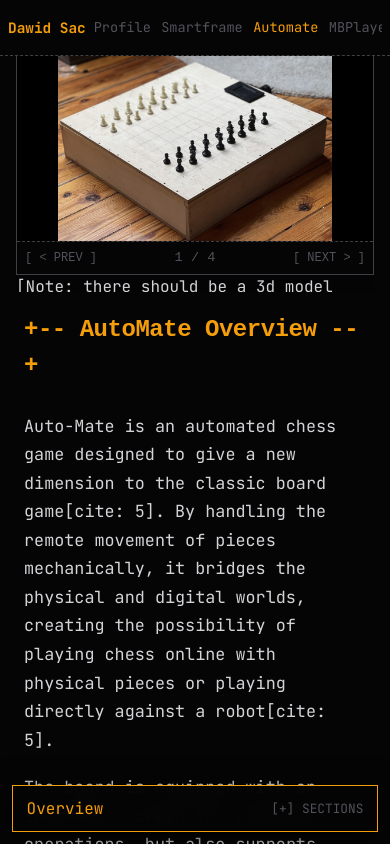
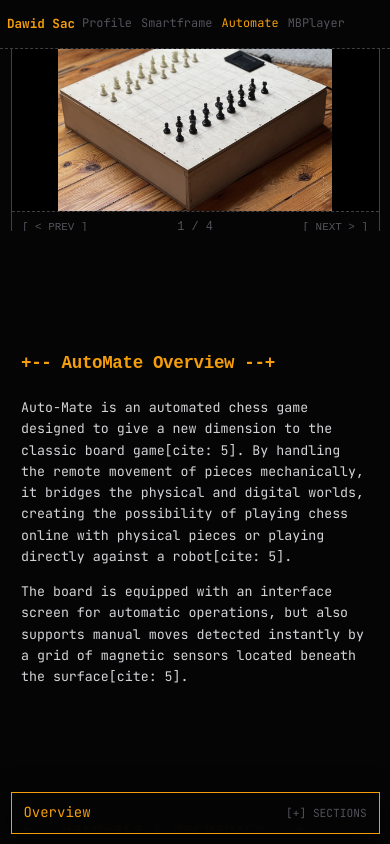
Before and after one commit to DawidSac24/portfolio, a React (Vite) app: page /automate in a window 390 px wide. Built offline with nearby package versions, Linux system fonts and the light colour scheme; a small style sheet from the web is missing.

Commit message:
refactor: mobile device related tweaks

```diff
--- a/src/components/ui/Gallery.module.css
+++ b/src/components/ui/Gallery.module.css
@@ -71,8 +71,8 @@
   .galleryHeader {
     min-width: 0;
     gap: 0.5rem;
-    padding: 0.35rem 0.5rem;
-    font-size: 0.7rem;
+    padding: 0.5rem 0.75rem;
+    font-size: 0.72rem;
   }
 
   .galleryHeader span {
@@ -91,7 +91,7 @@
   }
 
   .galleryControls {
-    padding: 0.35rem 0.5rem;
-    font-size: 0.75rem;
+    padding: 0.5rem 0.75rem;
+    font-size: 0.78rem;
   }
 }
--- a/src/components/ui/ui.module.css
+++ b/src/components/ui/ui.module.css
@@ -82,3 +82,13 @@
   width: 100%;
   box-sizing: border-box;
 }
+
+@media (max-width: 768px) {
+  .Body {
+    padding: 1rem;
+  }
+
+  .Card {
+    margin-bottom: 1.5rem;
+  }
+}
--- a/src/engine/exhibits/profile/saturn.exhibit.ts
+++ b/src/engine/exhibits/profile/saturn.exhibit.ts
@@ -7,7 +7,7 @@
   public constructor(
     sourceUrl: string,
     rawAsset: unknown,
-    desiredSize: number = 4,
+    desiredSize: number = 5,
   ) {
     const saturnMesh = ((rawAsset as { scene?: THREE.Object3D }).scene ||
       rawAsset) as THREE.Object3D;
@@ -40,10 +40,10 @@
 
     this.group.add(saturnMesh);
 
-    const ambientLight = new THREE.AmbientLight(0xffffff, 0.35);
-    const keyLight = new THREE.DirectionalLight(0xffffff, 1.2);
+    const ambientLight = new THREE.AmbientLight(0xffffff, 0.45);
+    const keyLight = new THREE.DirectionalLight(0xffffff, 1.45);
     keyLight.position.set(5, 8, 5);
-    const fillLight = new THREE.DirectionalLight(0xffffff, 0.4);
+    const fillLight = new THREE.DirectionalLight(0xffffff, 0.5);
     fillLight.position.set(-5, -6, 3);
 
     this.group.add(ambientLight, keyLight, fillLight);
--- a/src/index.css
+++ b/src/index.css
@@ -67,6 +67,12 @@
 
 @media (max-width: 768px) {
   html {
-    font-size: 16px;
+    font-size: 15px;
   }
 }
+
+@media (max-width: 420px) {
+  html {
+    font-size: 14px;
+  }
+}
--- a/src/pages/Profile/components/ResumeEntry.module.css
+++ b/src/pages/Profile/components/ResumeEntry.module.css
@@ -40,3 +40,31 @@
   padding-left: 1.1rem;
   margin: 0;
 }
+
+@media (max-width: 768px) {
+  .resumeRow {
+    flex-wrap: wrap;
+    gap: 0.2rem 0.75rem;
+    margin-bottom: 0.35rem;
+  }
+
+  .resumeTitle {
+    font-size: 0.95rem;
+  }
+
+  .resumeDate,
+  .resumeLocation {
+    font-size: 0.78rem;
+  }
+
+  .resumeSubtitle {
+    font-size: 0.85rem;
+    line-height: 1.5;
+  }
+
+  .resumeDetails {
+    margin-top: 0.65rem;
+    font-size: 0.82rem;
+    line-height: 1.55;
+  }
+}
--- a/src/pages/Profile/sections/MyProjectsSection.module.css
+++ b/src/pages/Profile/sections/MyProjectsSection.module.css
@@ -92,18 +92,25 @@
 
 @media (max-width: 768px) {
   .container {
-    gap: 0.75rem;
+    gap: 1.25rem;
   }
 
   .projectCard {
-    gap: 0.5rem;
+    gap: 0.75rem;
+    padding: 1rem;
   }
 
   .projectHeading h3 {
-    font-size: 1rem;
+    font-size: 0.95rem;
   }
 
   .description {
-    font-size: 0.85rem;
+    font-size: 0.8rem;
+    line-height: 1.6;
+  }
+
+  .skills {
+    gap: 0.5rem 0.85rem;
+    padding-top: 0.25rem;
   }
 }
--- a/src/pages/Profile/sections/OverviewSection.tsx
+++ b/src/pages/Profile/sections/OverviewSection.tsx
@@ -1,3 +1,4 @@
+import { useEffect, useState } from "react";
 import { LinkBadge } from "../../../components/ui/Badge";
 import { Viewport3D } from "../../../components/ui/ViewPort3D";
 import { ExhibitBuilder } from "../../../engine/builders/exhibit.builder";
@@ -9,6 +10,26 @@
 import uiStyles from "../../../components/ui/ui.module.css";
 
 function OverviewSection() {
+  const [portraitWidth, setPortraitWidth] = useState(() =>
+    window.matchMedia("(max-width: 768px)").matches ? 10 : 8,
+  );
+  const [asciiCharSize, setAsciiCharSize] = useState(() =>
+    window.matchMedia("(max-width: 768px)").matches ? 3 : 6,
+  );
+
+  useEffect(() => {
+    const mobileViewport = window.matchMedia("(max-width: 768px)");
+    const updatePortraitWidth = (event: MediaQueryListEvent) => {
+      setPortraitWidth(event.matches ? 5.5 : 8);
+      setAsciiCharSize(event.matches ? 3 : 6);
+    };
+
+    mobileViewport.addEventListener("change", updatePortraitWidth);
+    return () => {
+      mobileViewport.removeEventListener("change", updatePortraitWidth);
+    };
+  }, []);
+
   return (
     <section id="overview" className={styles.snapSection}>
       <div
@@ -57,9 +78,9 @@
 
         <div className={styles.viewportWrapper}>
           <Viewport3D
-            sceneId="profile-portrait"
+            sceneId={`profile-portrait-${portraitWidth}-${asciiCharSize}`}
             buildFn={async () => {
-              const width = 8;
+              const width = portraitWidth;
               const height = width * 1.28536880290206;
               const profilePic = await new ExhibitBuilder(
                 "/profile-no-bg.png",
@@ -69,7 +90,7 @@
 
               return new Scene().addExhibit(profilePic).addEffect(
                 new ColoredAsciiEffect({
-                  charSize: 6.0,
+                  charSize: asciiCharSize,
                   hoverRadius: 0.2,
                 }),
               );
--- a/src/pages/Profile/sections/PortfolioSection.tsx
+++ b/src/pages/Profile/sections/PortfolioSection.tsx
@@ -1,4 +1,5 @@
 // PortfolioSection.tsx
+import { useEffect, useState } from "react";
 import { Viewport3D } from "../../../components/ui/ViewPort3D";
 import { ExhibitBuilder } from "../../../engine/builders/exhibit.builder";
 import { ColoredAsciiEffect } from "../../../engine/modifiers/passes/ascii.effect";
@@ -7,6 +8,26 @@
 import styles from "../../layouts/PageLayout.module.css";
 
 function PortfolioSection() {
+  const [saturnSize, setSaturnSize] = useState(() =>
+    window.matchMedia("(max-width: 768px)").matches ? 5 : 7,
+  );
+  const [asciiCharSize, setAsciiCharSize] = useState(() =>
+    window.matchMedia("(max-width: 768px)").matches ? 3 : 6,
+  );
+
+  useEffect(() => {
+    const mobileViewport = window.matchMedia("(max-width: 768px)");
+    const updateSaturnSize = (event: MediaQueryListEvent) => {
+      setSaturnSize(event.matches ? 5 : 7);
+      setAsciiCharSize(event.matches ? 3 : 6);
+    };
+
+    mobileViewport.addEventListener("change", updateSaturnSize);
+    return () => {
+      mobileViewport.removeEventListener("change", updateSaturnSize);
+    };
+  }, []);
+
   return (
     <section id="portfolio" className={styles.snapSection}>
       <div
@@ -23,17 +44,17 @@
       >
         <div className={styles.viewportWrapper}>
           <Viewport3D
-            sceneId="profile-saturn"
+            sceneId={`profile-saturn-${saturnSize}-${asciiCharSize}`}
             buildFn={async () => {
               const saturn = await new ExhibitBuilder(
                 "/models/imports/saturn_-_ringed_planet/scene.gltf",
                 SaturnModel,
-                7,
+                saturnSize,
               ).build();
 
               const scene = new Scene().addExhibit(saturn).addEffect(
                 new ColoredAsciiEffect({
-                  charSize: 6.0,
+                  charSize: asciiCharSize,
                   hoverRadius: 0.2,
                 }),
               );
--- a/src/pages/layouts/PageLayout.module.css
+++ b/src/pages/layouts/PageLayout.module.css
@@ -118,13 +118,13 @@
   .snapSection {
     height: auto;
     min-height: calc(100vh - var(--header-height));
-    padding: 1.5rem 1rem;
+    padding: 2rem 1.25rem;
   }
 
   .sectionFlex {
     flex-direction: column;
     justify-content: center;
-    gap: 1rem;
+    gap: 1.5rem;
   }
 
   .textContent,
@@ -139,12 +139,29 @@
   }
 
   .viewportWrapper {
-    height: clamp(180px, 30vh, 260px);
+    height: clamp(320px, 38vh, 420px);
+    min-height: 320px;
   }
 
   .singleColContainer {
     max-width: 100%;
-    padding: 0 0.5rem;
+    padding: 0 0.25rem;
+    gap: 1.5rem;
+  }
+
+  .textContent,
+  .textContentWide {
+    gap: 1rem;
+  }
+
+  .sectionHeading {
+    font-size: 1.25rem;
+    line-height: 1.35;
+  }
+
+  .bioText {
+    font-size: 0.95rem;
+    line-height: 1.6;
   }
 }
 
@@ -152,7 +169,7 @@
   .scrollSection {
     height: calc(70vh - var(--header-height) * 0.7);
     min-height: 18rem;
-    padding: 1.25rem 0.5rem;
+    padding: 1.5rem 0.75rem;
     scroll-snap-align: start;
   }
 
@@ -163,4 +180,18 @@
   .scrollSection .textContent {
     max-width: 100%;
   }
+
+  .scrollSection .textContent {
+    gap: 1rem;
+  }
 }
+
+@media (max-width: 420px) {
+  .snapSection {
+    padding: 1.5rem 1rem;
+  }
+
+  .bioText {
+    font-size: 0.95rem;
+  }
+}
--- a/src/pages/layouts/StickyScroller.module.css
+++ b/src/pages/layouts/StickyScroller.module.css
@@ -51,17 +51,17 @@
 
   .container {
     flex-direction: column !important;
-    gap: 0;
+    gap: 0.75rem;
     height: 100%;
     min-height: 100%;
-    padding: 0 1rem;
+    padding: 0 1rem 1rem;
   }
 
   .stickyColumn {
     width: 100%;
     position: static;
-    height: 30%;
-    flex: 0 0 30%;
+    height: calc(27% - 0.375rem);
+    flex: 0 0 calc(27% - 0.375rem);
   }
 
   .stickyStage {
@@ -75,12 +75,29 @@
 
   .scrollContent {
     width: 100%;
-    height: 70%;
+    height: calc(73% - 0.375rem);
     min-height: 0;
-    flex: 0 0 70%;
+    flex: 0 0 calc(73% - 0.375rem);
     overflow-y: auto;
     overscroll-behavior-y: contain;
     scroll-snap-type: y mandatory;
     scroll-behavior: smooth;
   }
 }
+
+@media (max-width: 420px) {
+  .container {
+    padding-right: 0.75rem;
+    padding-left: 0.75rem;
+  }
+
+  .stickyColumn {
+    height: calc(24% - 0.375rem);
+    flex-basis: calc(24% - 0.375rem);
+  }
+
+  .scrollContent {
+    height: calc(76% - 0.375rem);
+    flex-basis: calc(76% - 0.375rem);
+  }
+}
```
